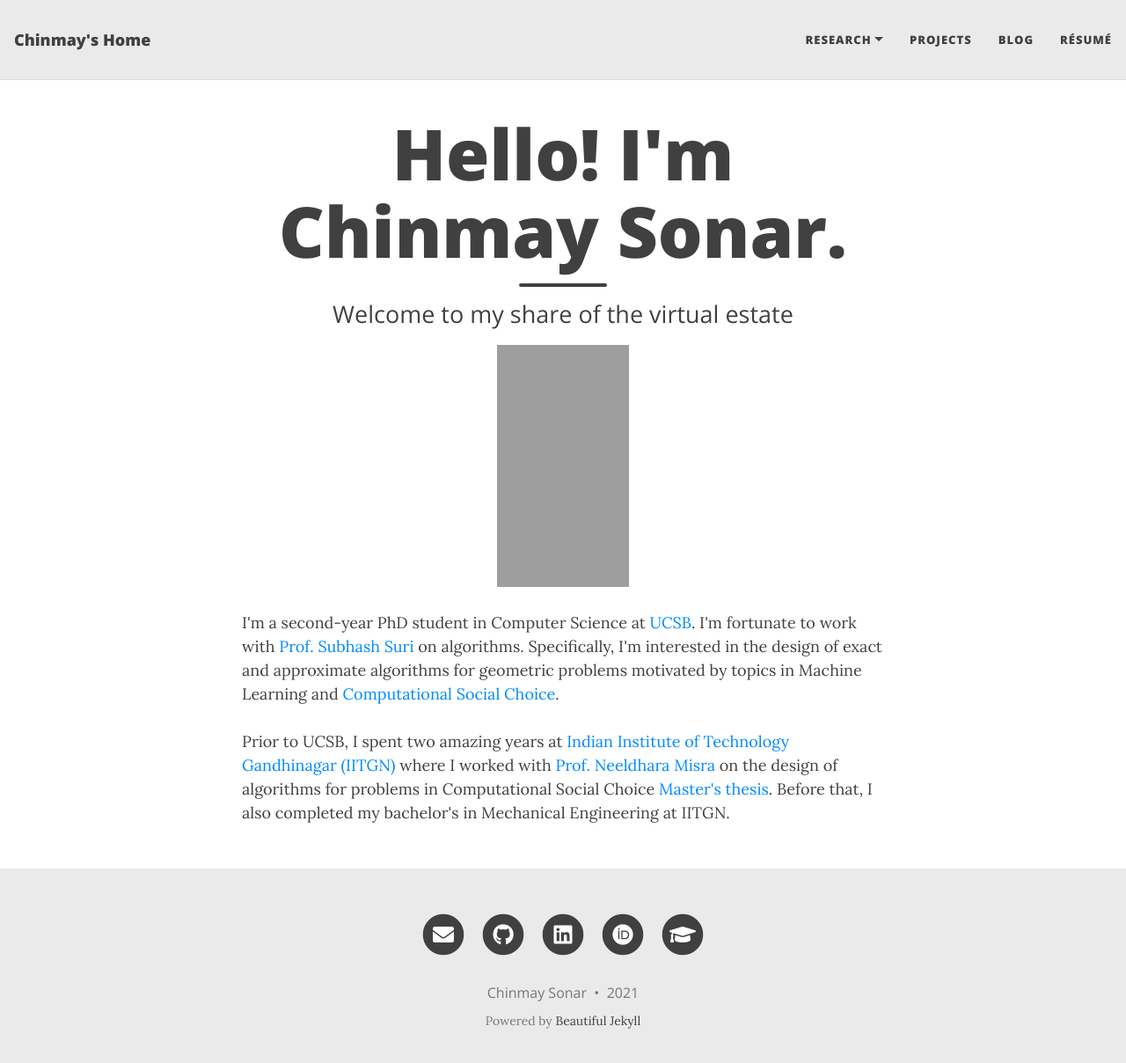
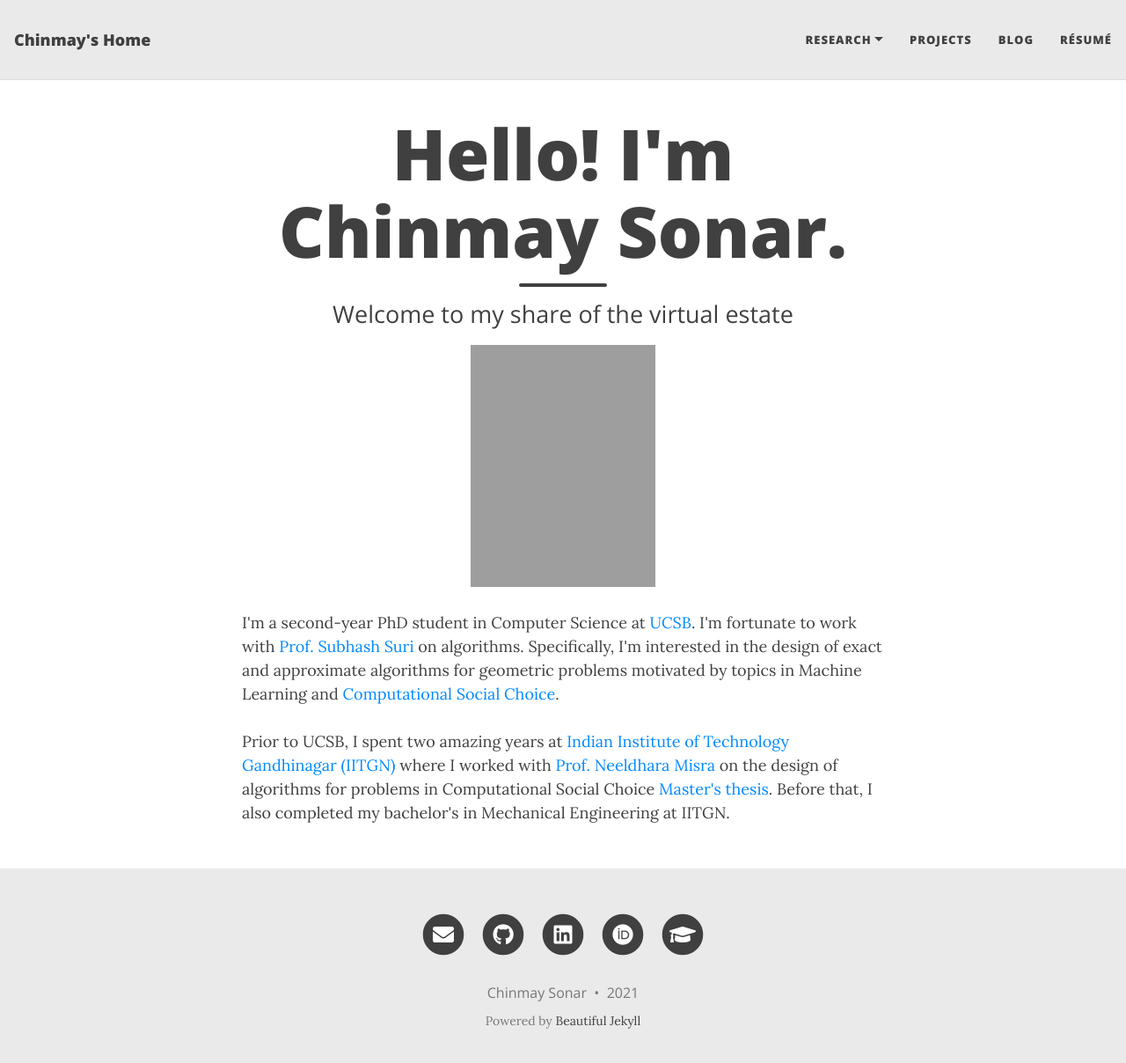
Before and after one commit to ChinmaySonar/chinmaysonar.github.io, a Jekyll site: the page built from index.html, in a window 1280 px wide and 1221 px high. Shown: the top 1208 px of the window at 88% size. Built offline with Jekyll 4.4.1, drawn with Linux system fonts in a browser that asks for light colours; nearby versions of some CDN libraries; the list of posts is cut into pages by our own code; grey boxes are pictures that could not be loaded.

Commit message:
fix image dimensions

```diff
--- a/index.html
+++ b/index.html
@@ -12,7 +12,7 @@
     }
 </style>
 
-<img src="/assets/img/Chinmay.jpeg" alt="Chinmay" style="width:150px;height:275px;">
+<img src="/assets/img/Chinmay.jpeg" alt="Chinmay" style="width:210px;height:275px;">
 
 <br>
 
```
